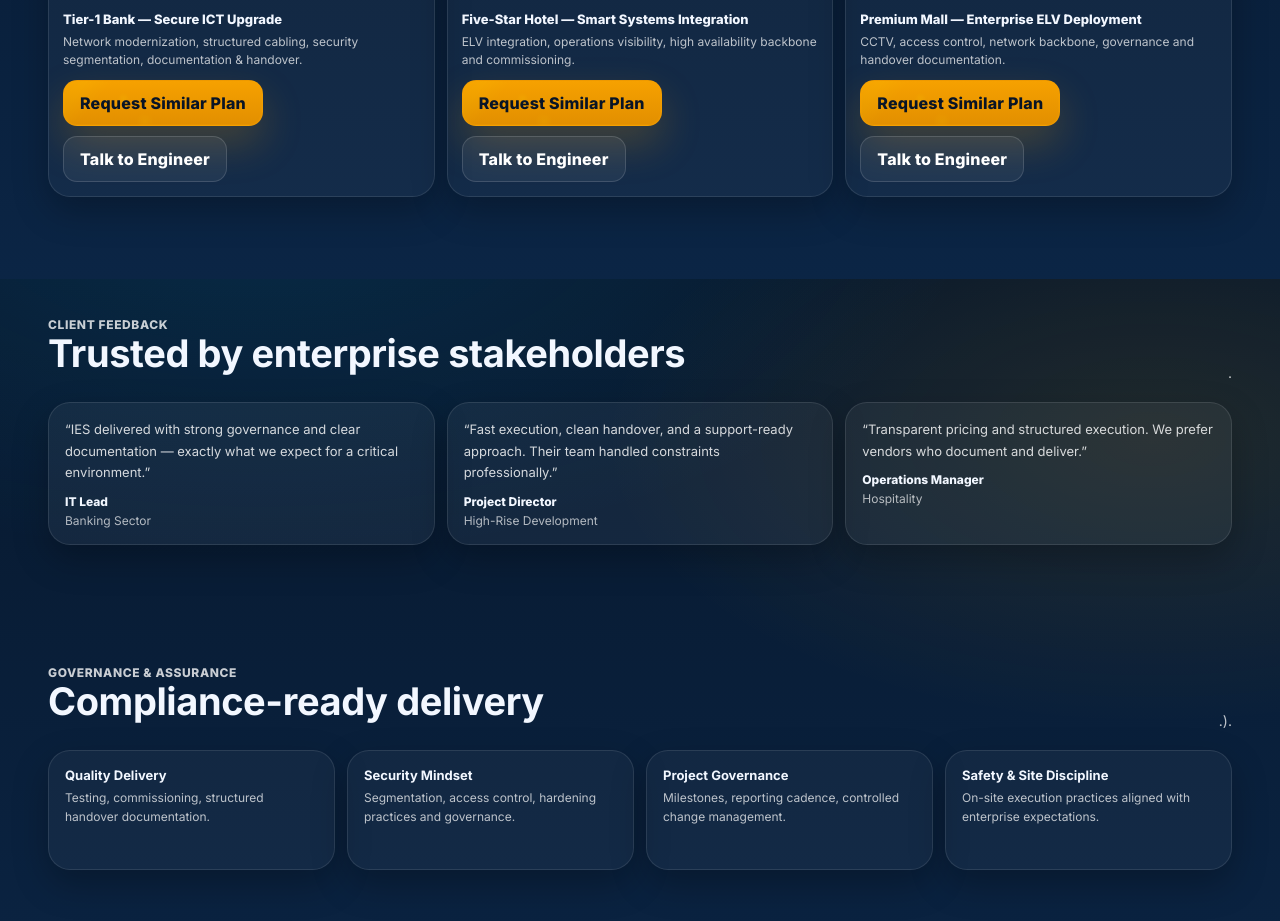
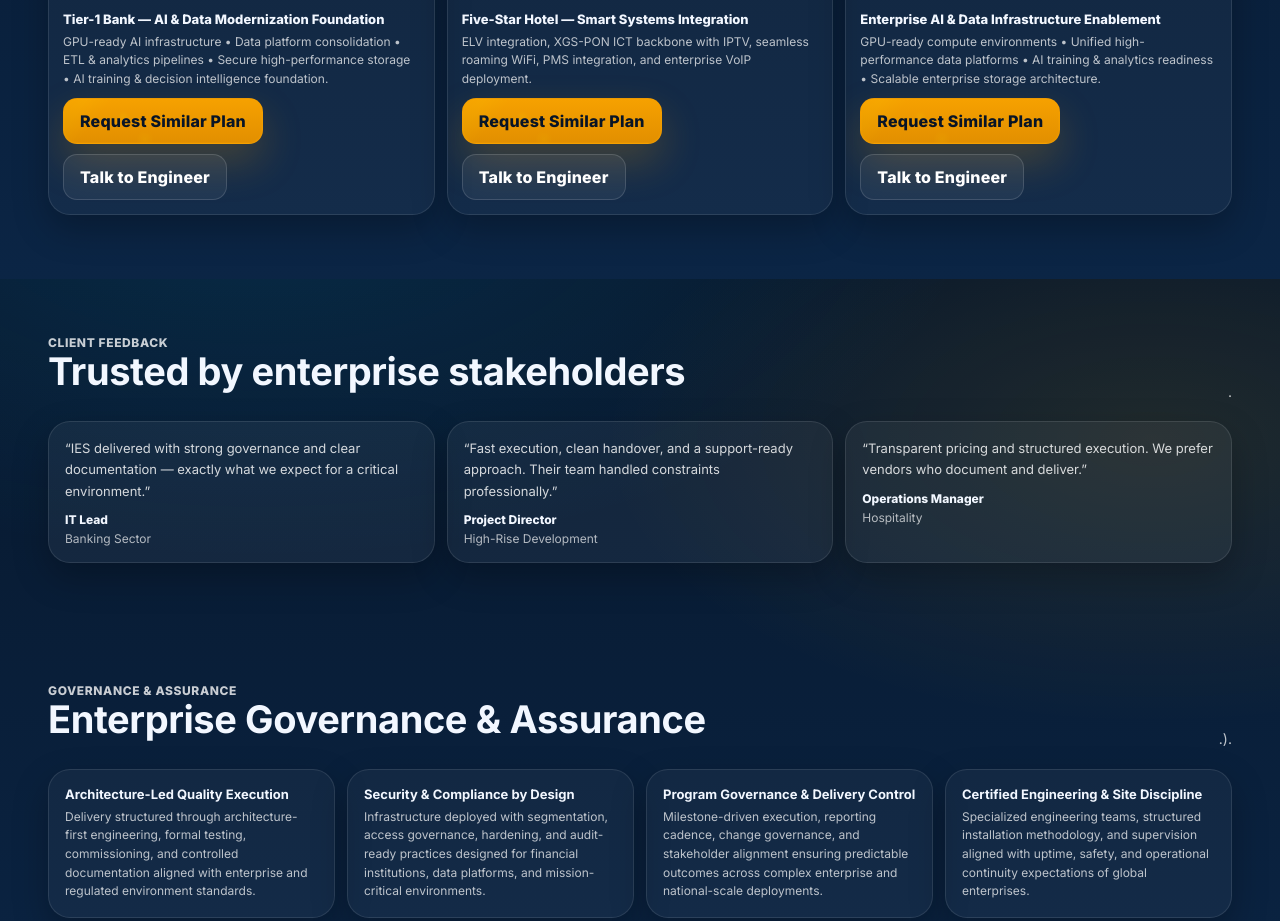
Before and after one commit to ismail-rehman/iespakistan.com, a plain HTML site: page index.html in a window 1280 px wide. Shown: the part 4521-5442 px from the top of the page. Drawn offline with nearby package versions, Linux system fonts and the light colour scheme.

Commit message:
Update index.html
Final Changes - ALHAMDULILLAH

```diff
--- a/index.html
+++ b/index.html
@@ -1973,8 +1973,8 @@ Banks • Government Platforms • National Infrastructure • Enterprise Groups
         <div class="case">
           <div class="img" style="background-image:url('https://images.unsplash.com/photo-1486325212027-8081e485255e?auto=format&fit=crop&w=1600&q=80');"></div>
           <div class="body">
-            <div class="title">Tier-1 Bank — Secure ICT Upgrade</div>
-            <div class="meta">Network modernization, structured cabling, security segmentation, documentation & handover.</div>
+            <div class="title">Tier-1 Bank — AI & Data Modernization Foundation</div>
+            <div class="meta">GPU-ready AI infrastructure • Data platform consolidation • ETL & analytics pipelines • Secure high-performance storage • AI training & decision intelligence foundation.</div>
             <div class="cta">
               <a class="btn primary" href="#contact">Request Similar Plan</a>
               <a class="btn" href="#contact">Talk to Engineer</a>
@@ -1986,7 +1986,7 @@ Banks • Government Platforms • National Infrastructure • Enterprise Groups
           <div class="img" style="background-image:url('https://images.unsplash.com/photo-1445019980597-93fa8acb246c?auto=format&fit=crop&w=1600&q=80');"></div>
           <div class="body">
             <div class="title">Five-Star Hotel — Smart Systems Integration</div>
-            <div class="meta">ELV integration, operations visibility, high availability backbone and commissioning.</div>
+            <div class="meta">ELV integration, XGS-PON ICT backbone with IPTV, seamless roaming WiFi, PMS integration, and enterprise VoIP deployment.</div>
             <div class="cta">
               <a class="btn primary" href="#contact">Request Similar Plan</a>
               <a class="btn" href="#contact">Talk to Engineer</a>
@@ -1997,8 +1997,8 @@ Banks • Government Platforms • National Infrastructure • Enterprise Groups
         <div class="case">
           <div class="img" style="background-image:url('https://images.unsplash.com/photo-1489515217757-5fd1be406fef?auto=format&fit=crop&w=1600&q=80');"></div>
           <div class="body">
-            <div class="title">Premium Mall — Enterprise ELV Deployment</div>
-            <div class="meta">CCTV, access control, network backbone, governance and handover documentation.</div>
+            <div class="title">Enterprise AI & Data Infrastructure Enablement</div>
+            <div class="meta">GPU-ready compute environments • Unified high-performance data platforms • AI training & analytics readiness • Scalable enterprise storage architecture.</div>
             <div class="cta">
               <a class="btn primary" href="#contact">Request Similar Plan</a>
               <a class="btn" href="#contact">Talk to Engineer</a>
@@ -2046,16 +2046,16 @@ Banks • Government Platforms • National Infrastructure • Enterprise Groups
       <div class="sectionHead">
         <div>
           <div class="eyebrow">Governance & assurance</div>
-          <h2 class="h2">Compliance-ready delivery</h2>
+          <h2 class="h2">Enterprise Governance & Assurance</h2>
         </div>
         <p class="subtext">.).</p>
       </div>
 
       <div class="certGrid">
-        <div class="cert"><strong>Quality Delivery</strong><span>Testing, commissioning, structured handover documentation.</span></div>
-        <div class="cert"><strong>Security Mindset</strong><span>Segmentation, access control, hardening practices and governance.</span></div>
-        <div class="cert"><strong>Project Governance</strong><span>Milestones, reporting cadence, controlled change management.</span></div>
-        <div class="cert"><strong>Safety & Site Discipline</strong><span>On-site execution practices aligned with enterprise expectations.</span></div>
+        <div class="cert"><strong>Architecture-Led Quality Execution</strong><span>Delivery structured through architecture-first engineering, formal testing, commissioning, and controlled documentation aligned with enterprise and regulated environment standards.</span></div>
+        <div class="cert"><strong>Security & Compliance by Design</strong><span>Infrastructure deployed with segmentation, access governance, hardening, and audit-ready practices designed for financial institutions, data platforms, and mission-critical environments.</span></div>
+        <div class="cert"><strong>Program Governance & Delivery Control</strong><span>Milestone-driven execution, reporting cadence, change governance, and stakeholder alignment ensuring predictable outcomes across complex enterprise and national-scale deployments.</span></div>
+        <div class="cert"><strong>Certified Engineering & Site Discipline</strong><span>Specialized engineering teams, structured installation methodology, and supervision aligned with uptime, safety, and operational continuity expectations of global enterprises.</span></div>
       </div>
     </div>
   </section>
@@ -2182,16 +2182,16 @@ Banks • Government Platforms • National Infrastructure • Enterprise Groups
         </div>
 
         <div class="infoCard">
-          <div style="font-weight:900;letter-spacing:.2px;">Pakistan Coverage</div>
+          <div style="font-weight:900;letter-spacing:.2px;">Regional Delivery Coverage</div>
           <p class="subtext" style="margin-top:10px;">
-            Serving enterprise customers across Pakistan with structured delivery, documentation,
-            and support readiness for mission-critical environments.
+            Supporting enterprise and regulated customers through structured delivery,
+			documentation, and long-term operational support across priority markets.
           </p>
 
           <div style="margin-top:14px; display:grid; gap:10px;">
-            <div class="kpi"><strong>Email</strong><span>info@iespakistan.net</span></div>
-            <div class="kpi"><strong>Phone</strong><span>+92 XXX XXX XXXX</span></div>
-            <div class="kpi"><strong>Office</strong><span>Lahore • Pakistan</span></div>
+            <div class="kpi"><strong>Email</strong><span>hello@iespakistan.net</span></div>
+            <div class="kpi"><strong>Phone</strong><span>+92 42 3 230 1563</span></div>
+            <div class="kpi"><strong>Office</strong><span>Lahore - Islamabad - Karachi • Pakistan</span></div>
           </div>
 
           <div style="margin-top:14px; border-radius:18px; border:1px solid rgba(255,255,255,.10); background: rgba(255,255,255,.04); padding:14px;">
```
